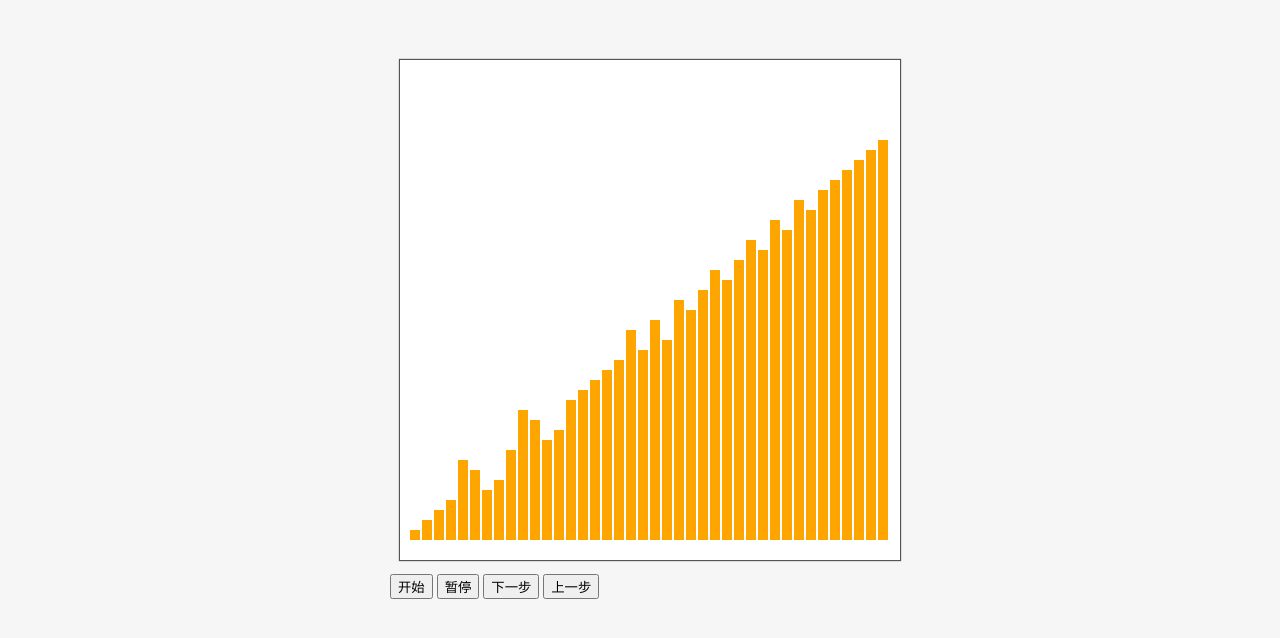
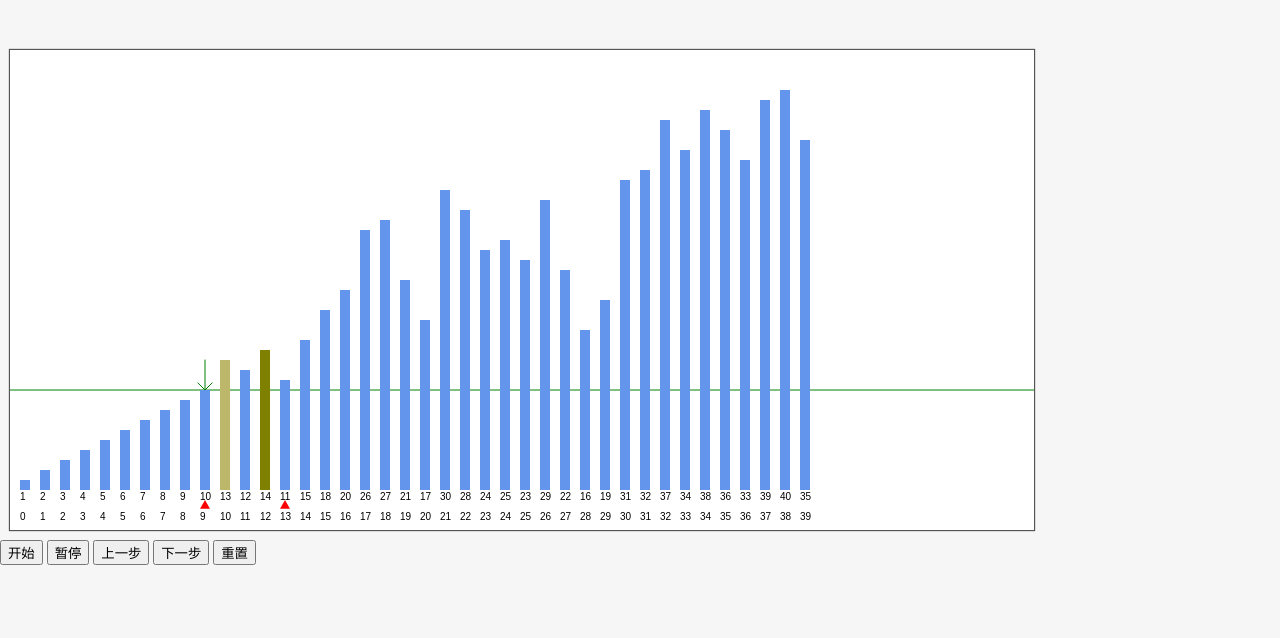
Before and after one commit to firekillice/Colosseum, a plain HTML site: page h5/canvas/quick-sort-start.html in a window 1280 px wide. Both pictures are taken after a click on the button "开始". Drawn offline with Linux system fonts and the light colour scheme.

Commit message:
algrithm animation

```diff
--- a/h5/canvas/assets/js/config.js
+++ b/h5/canvas/assets/js/config.js
@@ -1,36 +1,42 @@
 var config = {}
 
 config.ctx = {}
-config.ctx.width = function () {
-    return 640;
-}
-
-config.ctx.height = function () {
-    return 480;
-}
+config.ctx.width = 1024;
+config.ctx.height = 480;
 
 // 数值的高度像素基础值
 config.heightBasePiexel = function() {
     return 10;
 }
 // 边间隔
-config.sidePadding = function() {
+config.sidePadding = 10;
+
+//barWidth
+config.barWidth = 10;
+config.barAttentionWidth = 5;
+//柱间隔
+config.gap = function() {
     return 10;
 }
-//barWidth
-config.barWidth = function() {
-    return 10;
-}
-//柱间隔
-config.gap = function() {
-    return 2;
-}
+
+config.textHeight = 10
+
+config.arrowHight = 30;
+config.arrowColor = 'green';
+
+config.triangleHeight = 10;
 
 config.style = {}
 config.style.color = function() {
     return {
-        "search-default" : "orange",
-        "search-border": "yellow",
-        "search-pivot": "red",
+        "search-default" : "#6495ED",//"blue",
+        "search-left-border": "#BDB76B",
+        "search-right-border": "#808000",
+        "search-pivot": "#FF1493",
+        "search-attention": "orange",
+        "search-refline": "green",
+        "search-mark-arrow": "green",
+        "search-triangel": "red",
+        "search-text": "black"
     }
 }
--- a/h5/canvas/assets/js/data.js
+++ b/h5/canvas/assets/js/data.js
@@ -1,6 +1,9 @@
 var rtd = {}   //runtime data
-rtd.list = [32, 31, 29, 26, 20, 24, 35, 6, 25, 39, 13,33, 8, 38, 10, 18, 5, 3, 27, 21, 17, 34, 28, 14, 12, 23, 7, 22, 16, 19, 37, 9, 2, 30, 11, 36, 4, 15, 40, 1];
 rtd.sortEvent = []
+
+rtd.template = {}
+rtd.template.list = [32, 31, 29, 26, 20, 24, 35, 6, 25, 39, 13,33, 8, 38, 10, 18, 5, 3, 27, 21, 17, 34, 28, 14, 12, 23, 7, 22, 16, 19, 37, 9, 2, 30, 11, 36, 4, 15, 40, 1];
+rtd.list = rtd.template.list.slice(0)
 
 rtd.getList = function() {
     return this.list;
@@ -26,11 +29,7 @@ rtd.swap = function(l,r) {
     this.list[r] = t
 }
 
-// 快速排序的数据
-rtd.qs = {
-    left:-1,
-    right:-1,
-    pivot:-1,
-    endIndex: -1,
-    startIndex: -1,
+rtd.reset = function() {
+    rtd.list = rtd.template.list.slice(0)
+    rtd.sortEvent = []
 }
--- a/h5/canvas/assets/js/event.js
+++ b/h5/canvas/assets/js/event.js
@@ -5,8 +5,14 @@ UIEvent.event_type = {
     Delete:     2,
     Change:     3,
     Swap:       4,
-    Normal:     5,
-    PickPivot:  6,
+
+    CursorMove: 15,
+    CursorRMove: 16,
+    CursorLMove: 17,
+
+    Normal:     20,
+    PickPivot:  21,
+    Attention:  22,
 }
 
 UIEvent.buildEvent = function(et, data, context) {
--- a/h5/canvas/assets/js/paiting.js
+++ b/h5/canvas/assets/js/paiting.js
@@ -5,34 +5,76 @@ painting.setContext = function (ctx) {
     context = ctx
 }
 
-painting.drawLine = function (xFrom, yFrom, xTo, yTo) {
+painting.drawLine = function (xFrom, yFrom, xTo, yTo, color) {
     context.beginPath();
     context.moveTo(xFrom, yFrom);
     context.lineTo(xTo, yTo);
-    context.strokeStyle = "red";
+    context.strokeStyle = color;
     context.stroke();
     context.closePath();
 }
+/**
+ * 绘制等边三角形
+ * x,y是最上面的定点的位置
+ */
+painting.drawTriangle = function(x,y,height, color) {
+    ctx.beginPath();
+    var height = height*Math.sin(Math.PI/3);
+    ctx.moveTo(x,y);
+    ctx.lineTo(x - (Math.sqrt(3)/3)*height, y + height);
+    ctx.lineTo(x + (Math.sqrt(3)/3)*height, y + height);
+    ctx.lineTo(x,y);
+    ctx.fillStyle= color;
+    ctx.fill();
+    ctx.closePath();
+}
 
-painting.drawList = function (x, y, list, config) {
-    for(var i in list){
-        var point_x = x + config.sidePadding() + (config.barWidth() + config.gap()) * i;
-        var bar_height = list[i] * config.heightBasePiexel();
-        var point_y = y - bar_height;
+painting.drawText = function(x, y, value, color) {
+     context.font = "serif";
+     context.fillStyle = color;
+     context.fillText(x,y,value);
+}
 
-        ctx.beginPath();
-        /*if(i == data.quickSort.getLeft())
-            ctx.fillStyle = config.style.color()['search-border'];
-        else if(i == data.quickSort.getRight())
-            ctx.fillStyle = config.style.color()['search-border'];
-        else if(i == data.quickSort.getPivot())
-            ctx.fillStyle = config.style.color()['search-pivot'];
-        else ctx.fillStyle = config.style.color()['search-default']*/
+painting.drawBar = function(x, y, value, color, width) {
+    ctx.beginPath();
+    ctx.fillStyle = color
+    ctx.lineCap = 'round';
+    var bar_hight = value * config.heightBasePiexel()
+    ctx.fillRect(x, y, width, bar_hight);
 
-        ctx.fillStyle = config.style.color()['search-default']
-        ctx.fillRect(point_x, point_y, config.barWidth(), bar_height);
-        ctx.closePath();
-    }
+    ctx.closePath();
+}
+
+painting.drawArrow = function(fromX, fromY, toX, toY, color) {
+    var headlen = 10;
+    var theta = 45;
+    var arrowX, arrowY;
+
+    var angle = Math.atan2(fromY - toY, fromX - toX) * 180 / Math.PI;
+    var angle1 = (angle + theta) * Math.PI / 180;
+    var angle2 = (angle - theta) * Math.PI / 180;
+    var topX = headlen * Math.cos(angle1);
+    var topY = headlen * Math.sin(angle1);
+    var botX = headlen * Math.cos(angle2);
+    var botY = headlen * Math.sin(angle2);
+    ctx.beginPath();
+
+    ctx.moveTo(fromX, fromY);
+    ctx.lineTo(toX, toY);
+
+    arrowX = toX + topX;
+    arrowY = toY + topY;
+
+    ctx.moveTo(arrowX, arrowY);
+    ctx.lineTo(toX, toY);
+
+    arrowX = toX + botX;
+    arrowY = toY + botY;
+
+    ctx.lineTo(arrowX, arrowY);
+
+    ctx.strokeStyle = color;
+    ctx.stroke();
 }
 
 painting.startDraw = function() {
--- a/h5/canvas/assets/js/quicksort.js
+++ b/h5/canvas/assets/js/quicksort.js
@@ -1,29 +1,61 @@
 var quickSort = {}
-quickSort.step = 0;
+quickSort.step = -1;
 
 quickSort.draw = function(event){
     console.log('drawing once ')
     var base_x = 0;
-    var base_y = config.ctx.height();
+    var base_y = 0;
     painting.startDraw();
 
     var ectx = event.ectx
     if (ectx.pivot != null ) {
-        var value = data.d[ectx.pivot]
+        var value = event.d[ectx.pivot]
         var point_from_x = base_x
-        var point_from_y = base_y - value * config.heightBasePiexel()
+        var point_from_y = config.ctx.height - value * config.heightBasePiexel() - config.textHeight - config.sidePadding - config.triangleHeight * 2;
 
-        var point_to_x = config.ctx.width()
-        var point_to_y = base_y - value * config.heightBasePiexel()
-        this.drawLine(point_from_x, point_from_y, point_to_x, point_to_y)
+        var point_to_x = config.ctx.width
+        var point_to_y = config.ctx.height - value * config.heightBasePiexel() - config.textHeight - config.sidePadding - config.triangleHeight * 2
+        painting.drawLine(point_from_x, point_from_y, point_to_x, point_to_y,  config.style.color()['search-refline'])
     }
 
-    painting.drawList(base_x, base_y, event.d, config);
+    for(var i in event.d){
+        var point_x = base_x + config.sidePadding + (config.barWidth + config.gap()) * i;
+        var bar_height = event.d[i] * config.heightBasePiexel();
+        var point_y = config.ctx.height - bar_height - config.textHeight - config.sidePadding - config.triangleHeight * 2;
+
+        var color = null
+        if(i == ectx.left || i == ectx.right)
+            color = i == ectx.left ? config.style.color()['search-left-border'] : config.style.color()['search-right-border'];
+        else color = config.style.color()['search-default']
+
+       if ( event.type == UIEvent.event_type.Attention && (i == ectx.leftAttention || i == ectx.rightAttention) ) {
+            color = config.style.color()['search-attention'];
+       }
+
+        if(i == ectx.pivot) {
+            painting.drawArrow(point_x + config.barWidth / 2, point_y - config.arrowHight , point_x + config.barWidth / 2, point_y, config.style.color()['search-mark-arrow'])
+        }
+
+        if( (i == ectx.leftAttention || i == ectx.rightAttention) &&  event.type == UIEvent.event_type.Attention ) {
+            painting.drawBar(point_x, point_y, event.d[i], color, config.barWidth + config.barAttentionWidth)
+        }
+        else {
+            painting.drawBar(point_x, point_y, event.d[i], color, config.barWidth)
+        }
+
+        painting.drawText(event.d[i], point_x ,  config.ctx.height - config.triangleHeight * 2 - config.sidePadding, config.style.color()['search-text'])
+
+        if (i == ectx.startIndex || i == ectx.endIndex) {
+            painting.drawTriangle(point_x + config.barWidth / 2, config.ctx.height - config.sidePadding - config.triangleHeight - config.textHeight , config.triangleHeight, config.style.color()['search-triangel'])
+        }
+
+        painting.drawText(i, point_x , config.ctx.height - config.sidePadding, config.style.color()['search-text'])
+    }
 }
 
 quickSort.onLoad = function() {
     this.draw(
-        UIEvent.buildEvent(UIEvent.event_type.Normal, rtd.list, {})
+        UIEvent.buildEvent(UIEvent.event_type.Normal, rtd.list.slice(0), {})
     )
 }
 
@@ -38,43 +70,46 @@ quickSort.partition = function(startIndex, endIndex) {
     qsc.startIndex = startIndex
     qsc.endIndex = endIndex
 
-    var left = startIndex;
-    var right = endIndex;
+    qsc.left = startIndex;
+    qsc.right = endIndex;
+    rtd.sortEvent.push(UIEvent.buildEvent(UIEvent.event_type.CursorLMove, rtd.list.slice(0), JSON.parse(JSON.stringify(qsc))));
+
     while (true) {
         //从左往右扫描
-        while (items[left] <= pivot) {
-            left++;
-            if (left == right) {
-                break;
-            }
+        while (items[qsc.left] <= pivot && qsc.left <= qsc.right) {
+            qsc.left++;
+            rtd.sortEvent.push(UIEvent.buildEvent(UIEvent.event_type.CursorLMove, rtd.list.slice(0), JSON.parse(JSON.stringify(qsc))));
         }
 
         //从右往左扫描
-        while (pivot < items[right]) {
-            right--;
-            if (left == right) {
-                break;
-            }
+        while (pivot < items[qsc.right] && qsc.left <= qsc.right) {
+            qsc.right--;
+            rtd.sortEvent.push(UIEvent.buildEvent(UIEvent.event_type.CursorRMove, rtd.list.slice(0), JSON.parse(JSON.stringify(qsc))));
         }
 
         //左右指针相遇
-        if (left >= right) {
+        if (qsc.left >= qsc.right) {
             break;
         }
-        rtd.swap(left, right)
 
-        qsc.left = left
-        qsc.right = right
-        rtd.sortEvent.push(UIEvent.buildEvent(UIEvent.event_type.Swap, rtd.list, qsc));
+        qsc.leftAttention = qsc.left
+        qsc.rightAttention = qsc.right
+        rtd.sortEvent.push(UIEvent.buildEvent(UIEvent.event_type.Attention, rtd.list.slice(0), JSON.parse(JSON.stringify(qsc))));
+
+        rtd.swap(qsc.left, qsc.right)
+
+        rtd.sortEvent.push(UIEvent.buildEvent(UIEvent.event_type.Swap, rtd.list.slice(0), JSON.parse(JSON.stringify(qsc))));
     }
 
-    rtd.swap(startIndex, right)
+    qsc.leftAttention = startIndex
+    qsc.rightAttention = qsc.right
+    rtd.sortEvent.push(UIEvent.buildEvent(UIEvent.event_type.Attention, rtd.list.slice(0), JSON.parse(JSON.stringify(qsc))));
 
-    qsc.left = startIndex
-    qsc.right = right
-    rtd.sortEvent.push(UIEvent.buildEvent(UIEvent.event_type.Swap, rtd.list, qsc));
+    rtd.swap(startIndex, qsc.right)
 
-    return right;
+    rtd.sortEvent.push(UIEvent.buildEvent(UIEvent.event_type.Swap, rtd.list.slice(0), JSON.parse(JSON.stringify(qsc))));
+
+    return qsc.right;
 }
 
 quickSort.sort = function(left, right) {
@@ -84,13 +119,13 @@ quickSort.sort = function(left, right) {
 
     if (rtd.getList().length > 1) {
         index = this.partition(left, right);
-        rtd.sortEvent.push(UIEvent.buildEvent(UIEvent.event_type.PickPivot, rtd.list, {}));
+        rtd.sortEvent.push(UIEvent.buildEvent(UIEvent.event_type.PickPivot, rtd.list.slice(0), {}));
 
         this.sort(left, index - 1);
         this.sort(index + 1, right);
     }
 
-    rtd.sortEvent.push(UIEvent.buildEvent(UIEvent.event_type.Normal, rtd.list, {}));
+    rtd.sortEvent.push(UIEvent.buildEvent(UIEvent.event_type.Normal, rtd.list.slice(0), {}));
 }
 
 quickSort.init = function() {
@@ -99,26 +134,55 @@ quickSort.init = function() {
     }
 }
 
-quickSort.start = function(){
-    this.init();
-
-    setInterval(() => {
-        this.ticker = this.next()
-    }, 15);
-}
-
-quickSort.next = function(){
-    this.init()
-    clearInterval(this.ticker);
+quickSort.forward = function() {
     if (this.step < rtd.sortEvent.length - 1) {
         this.draw(rtd.sortEvent[++this.step]);
     }
 }
 
+quickSort.backward = function() {
+    if (this.step >= 1) {
+        console.log("draw step" + this.step)
+        this.draw(rtd.sortEvent[--this.step]);
+    }
+}
+
+// 按钮事件-开始
+quickSort.start = function(){
+    this.init();
+
+    this.ticker = setInterval(() => {
+        this.forward()
+    }, 10);
+}
+
+// 按钮事件-暂停
+quickSort.pause = function(){
+    this.init()
+    clearInterval(this.ticker);
+}
+
+// 按钮事件-下一步
+quickSort.next = function(){
+    this.init()
+    clearInterval(this.ticker);
+    this.forward();
+}
+
+// 按钮事件-上一步
 quickSort.previous = function() {
     this.init()
     clearInterval(this.ticker);
-    if (this.step >= 1) {
-        this.draw(rtd.sortEvent[--this.step]);
-    }
+    this.backward()
 }
+
+// 按钮事件-重置
+quickSort.reset = function() {
+    rtd.reset()
+    this.step = -1
+    clearInterval(this.ticker);
+    this.ticker = -1
+    this.draw(
+        UIEvent.buildEvent(UIEvent.event_type.Normal, rtd.list.slice(0), {})
+    )
+}
--- a/h5/canvas/quick-sort-start.html
+++ b/h5/canvas/quick-sort-start.html
@@ -14,10 +14,12 @@
 
             .div1 {
                 margin: 50px auto;
-                width: 500px;
             }
 
             #cvs {
+                margin-right: auto;
+                margin-left: auto;
+                display: block;
                 background: #FFF;
                 box-shadow: 0px 0px 1px 1px #555555;
                 margin: 10px;
@@ -31,11 +33,12 @@
     </head>
     <body>
         <div class="div1">
-            <canvas id="cvs" width="500" height="500"></canvas>
+            <canvas id="cvs" width="1024" height="480"></canvas>
             <button onclick="start()">开始</button>
             <button onclick="pause()">暂停</button>
+            <button onclick="previous()">上一步</button>
             <button onclick="next()">下一步</button>
-            <button onclick="previous()">上一步</button>
+            <button onclick="reset()">重置</button>
         </div>
 
         <script type="text/javascript">
@@ -56,6 +59,9 @@
             function previous() {
                 quickSort.previous()
             }
+            function reset() {
+                quickSort.reset()
+            }
     </script>
 
 </body>
```
Also changed, not shown: h5/canvas/assets/example/ball-animation.html (+2 -0 lines), h5/canvas/assets/example/balls.html (added, +68 -0 lines), h5/canvas/assets/example/coordinate.html (added, +66 -0 lines), h5/canvas/assets/example/cooridate_standard.html (added, +204 -0 lines), h5/canvas/assets/example/font.html (added, +85 -0 lines).
